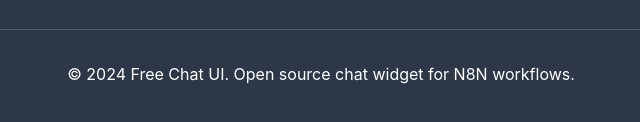
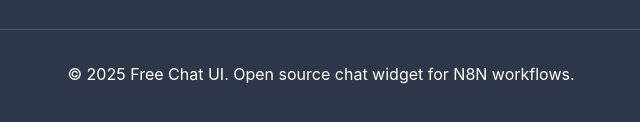
Before and after one commit to importsource/free-chatui, a website: page index.html in a window 1280 px wide. Shown: the part 10243-10365 px from the top of the page, 319-959 px from the left. Drawn offline with Linux system fonts and the light colour scheme.

Commit message:
chore: update copyright year to 2025

```diff
--- a/index.html
+++ b/index.html
@@ -1728,7 +1728,7 @@
             </div>
 
             <div style="border-top: 1px solid #4a5568; padding-top: 2rem; margin-top: 2rem;">
-                <p>&copy; 2024 Free Chat UI. Open source chat widget for N8N workflows.</p>
+                <p>&copy; 2025 Free Chat UI. Open source chat widget for N8N workflows.</p>
             </div>
         </div>
     </footer>
```
